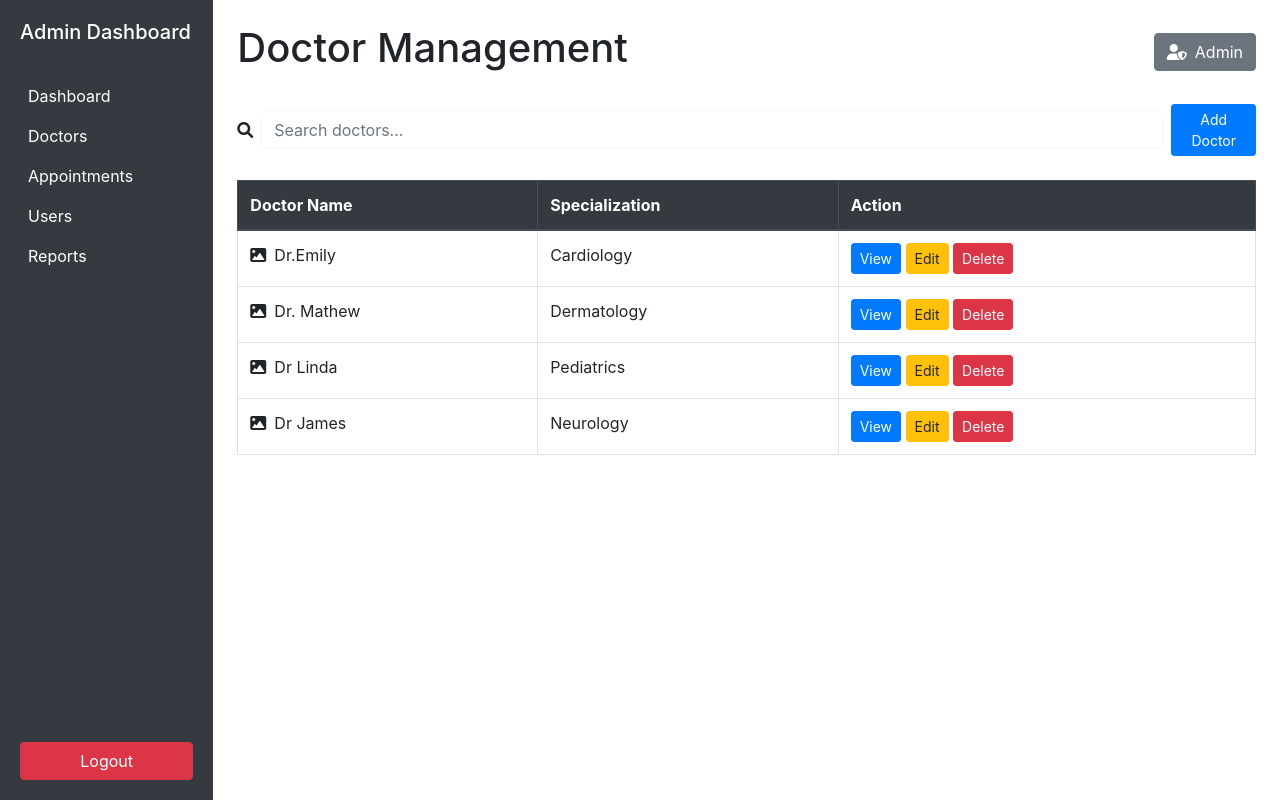
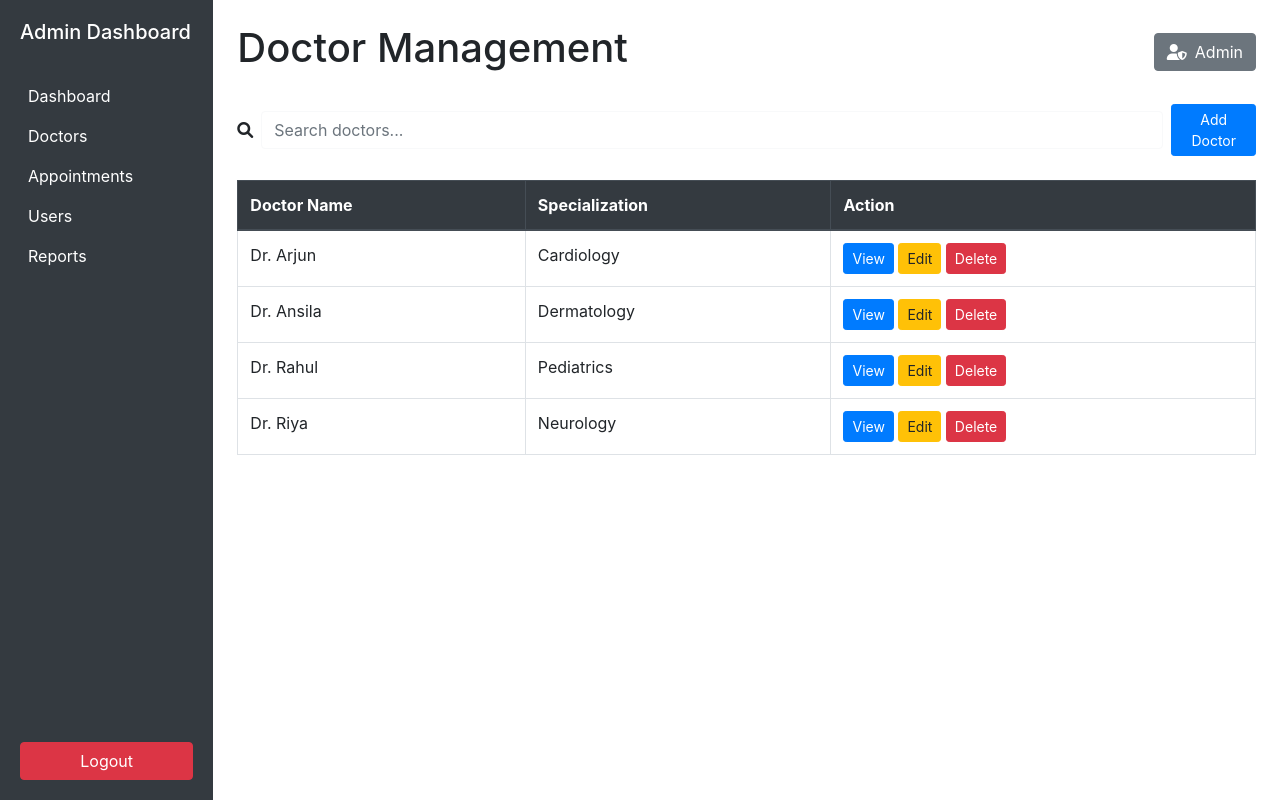
Before and after one commit to amritheshsiva/hospital_management, a Django app: page /doctors in a window 1280 px wide. Run offline with Django 4.2, Linux system fonts and the light colour scheme; some libraries are stand-ins or nearby versions.

Commit message:
doctor page updates

```diff
--- a/Admin/adminside/adminapp/templates/doctor_add.html
+++ b/Admin/adminside/adminapp/templates/doctor_add.html
@@ -9,8 +9,6 @@
   <script src="https://cdnjs.cloudflare.com/ajax/libs/popper.js/1.16.0/umd/popper.min.js"></script>
   <script src="https://maxcdn.bootstrapcdn.com/bootstrap/4.5.0/js/bootstrap.min.js"></script>
   <link rel="stylesheet" href="https://cdnjs.cloudflare.com/ajax/libs/font-awesome/6.0.0-beta3/css/all.min.css">
-
-
 </head>
 <body>
     <div class="container-fluid">
--- a/Admin/adminside/adminapp/templates/doctors.html
+++ b/Admin/adminside/adminapp/templates/doctors.html
@@ -38,7 +38,7 @@
                 </thead>
                 <tbody class="table-group-divider">
                     <tr>
-                        <td><i class="fa-solid fa-image mr-2"></i>Dr.Emily</td>
+                        <td>Dr. Arjun</td>
                         <td>Cardiology</td>
                         <td>
                             <button class="btn btn-sm btn-primary">View</button>
@@ -47,7 +47,7 @@
                         </td>
                     </tr>
                     <tr>
-                        <td><i class="fa-solid fa-image mr-2"></i>Dr. Mathew</td>
+                        <td>Dr. Ansila</td>
                         <td>Dermatology</td>
                         <td>
                             <button class="btn btn-sm btn-primary">View</button>
@@ -56,7 +56,7 @@
                         </td>
                     </tr>
                     <tr>
-                        <td><i class="fa-solid fa-image mr-2"></i>Dr Linda</td>
+                        <td>Dr. Rahul</td>
                         <td>Pediatrics</td>
                         <td>
                             <button class="btn btn-sm btn-primary">View</button>
@@ -65,7 +65,7 @@
                         </td>
                     </tr>
                     <tr>
-                        <td><i class="fa-solid fa-image mr-2"></i>Dr James</td>
+                        <td>Dr. Riya</td>
                         <td>Neurology</td>
                         <td>
                             <button class="btn btn-sm btn-primary">View</button>
```
